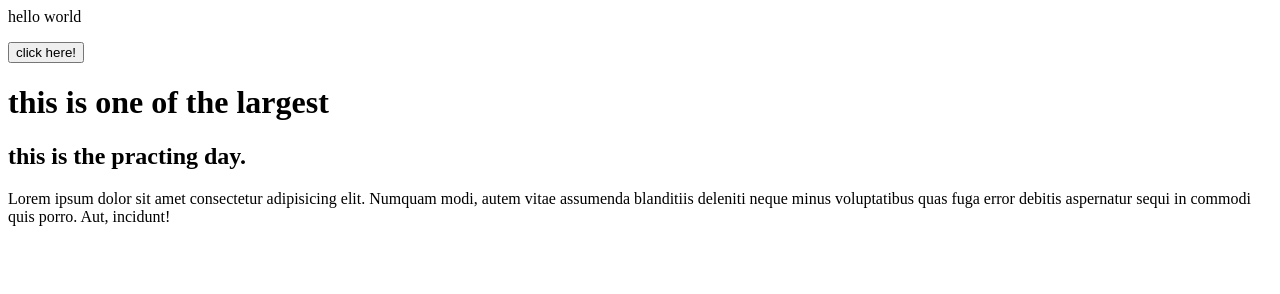
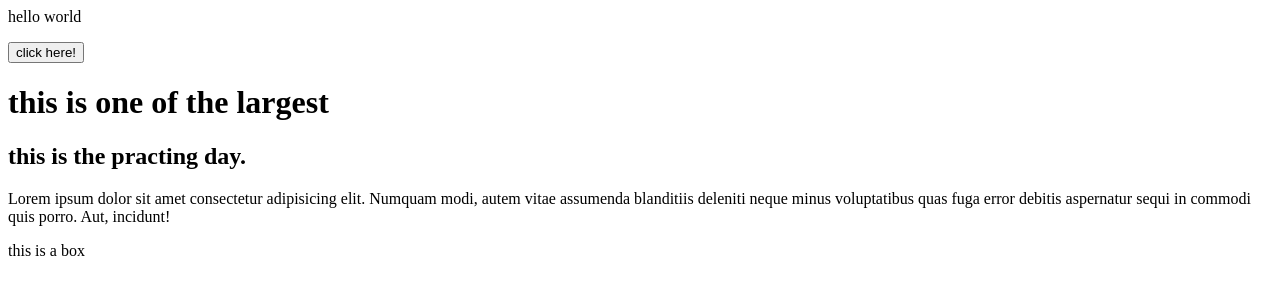
Before and after one commit to poonamsah/day3, a plain HTML site: page index.html in a window 1280 px wide. Drawn offline with Linux system fonts and the light colour scheme.

Commit message:
add new context

```diff
--- a/index.html
+++ b/index.html
@@ -4,3 +4,4 @@
 <h2>this is the practing day.</h2>
 <p>Lorem ipsum dolor sit amet consectetur adipisicing elit. Numquam modi, autem vitae assumenda
     blanditiis deleniti neque minus voluptatibus quas fuga error debitis aspernatur sequi in commodi quis porro. Aut, incidunt!</p>
+<div>this is a box</div>
```
Also changed, not shown: 1 other file.
